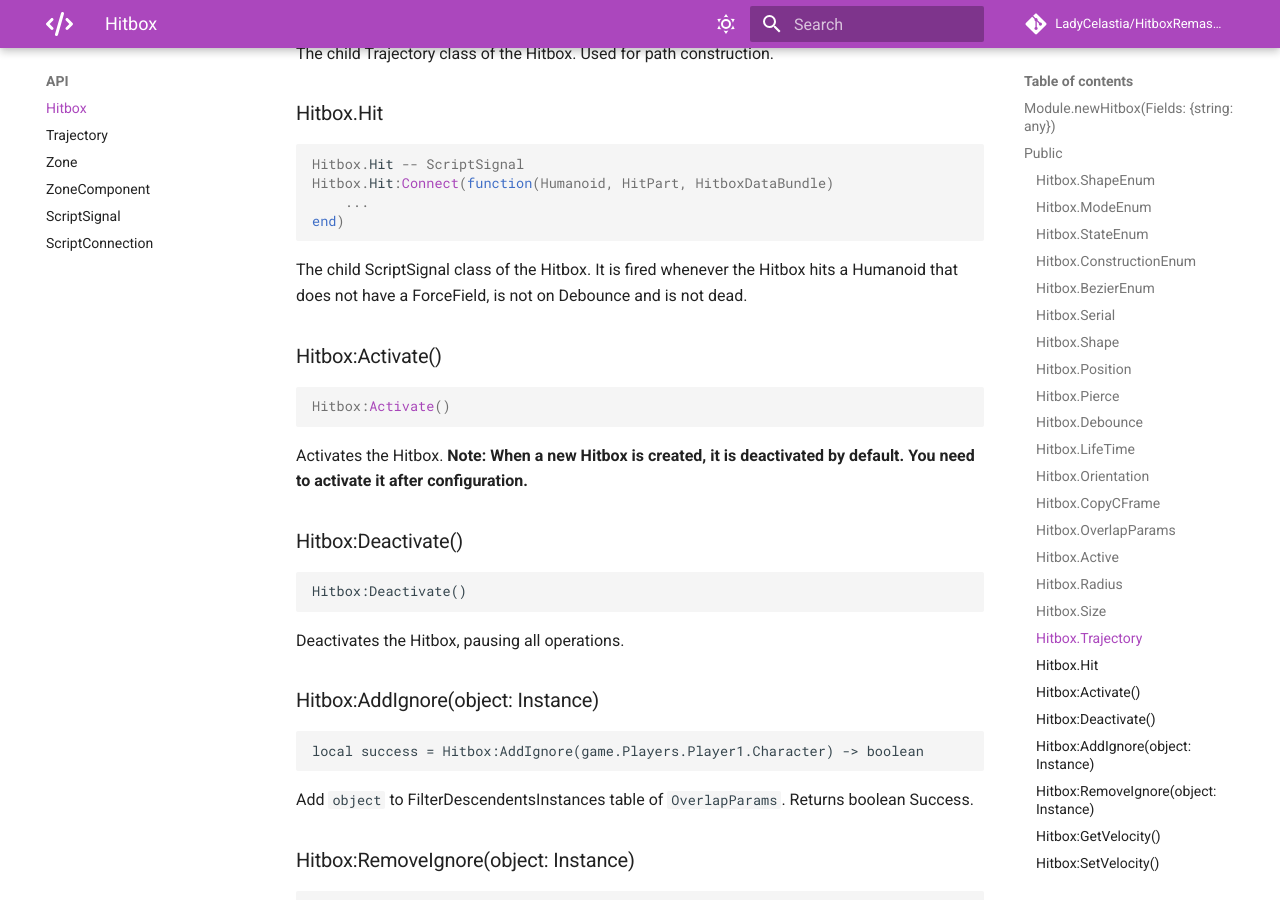
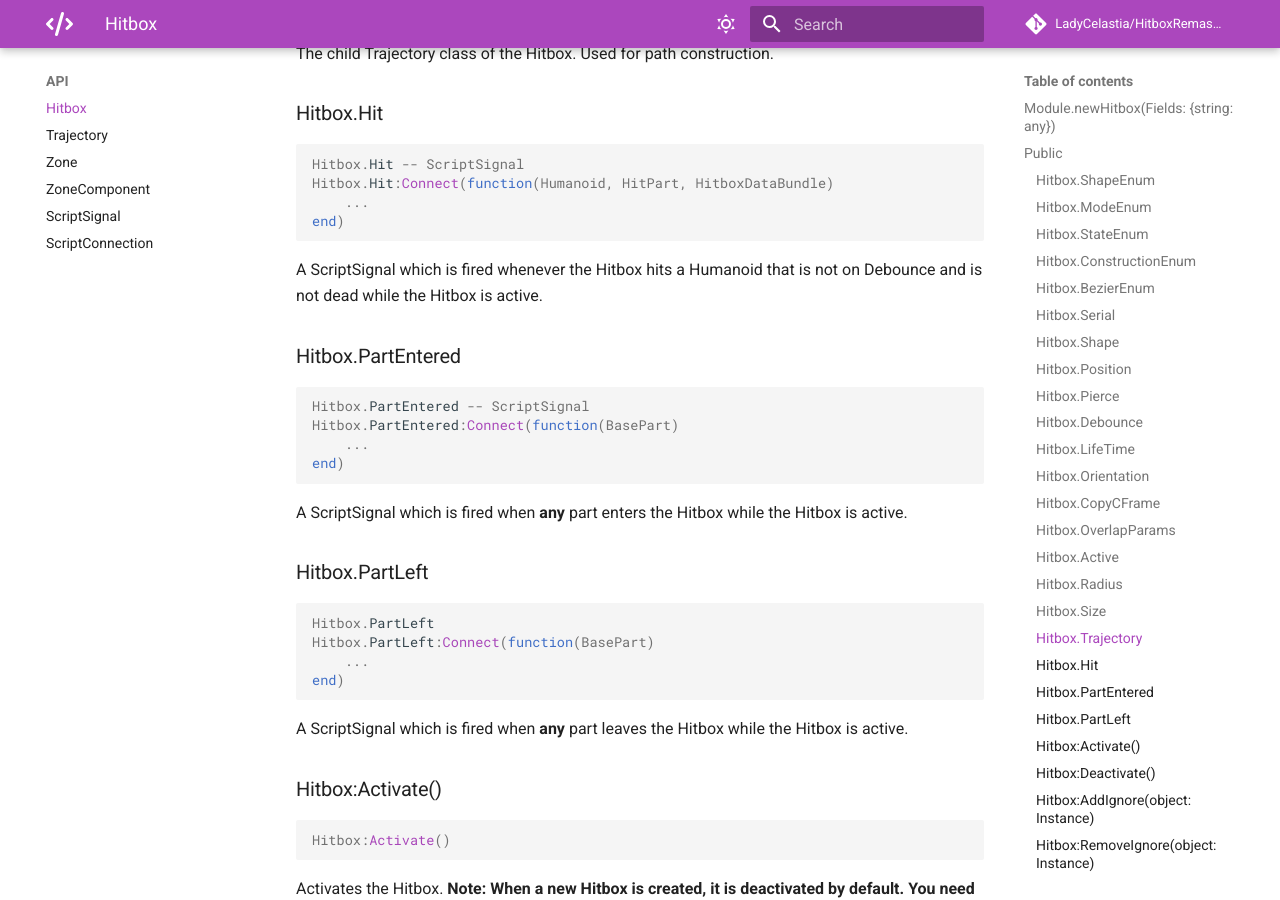
Before and after one commit to LadyCelastia/HitboxRemaster, an MkDocs documentation site: the page built from docs/api/Hitbox.md, in a window 1280 px wide and 900 px high, scrolled down 3897 px. Built offline with MkDocs 1.6.1 and Material for MkDocs 9.7.7, drawn with Linux system fonts in a browser that asks for light colours; comment, search, counter and statistics services are not loaded.

````diff
--- a/docs/api/Hitbox.md
+++ b/docs/api/Hitbox.md
@@ -120,7 +120,23 @@ Hitbox.Hit:Connect(function(Humanoid, HitPart, HitboxDataBundle)
     ...
 end)
 ```
-The child ScriptSignal class of the Hitbox. It is fired whenever the Hitbox hits a Humanoid that does not have a ForceField, is not on Debounce and is not dead.
+A ScriptSignal which is fired whenever the Hitbox hits a Humanoid that is not on Debounce and is not dead while the Hitbox is active.
+### Hitbox.PartEntered
+```lua
+Hitbox.PartEntered -- ScriptSignal
+Hitbox.PartEntered:Connect(function(BasePart)
+    ...
+end)
+```
+A ScriptSignal which is fired when **any** part enters the Hitbox while the Hitbox is active.
+### Hitbox.PartLeft
+```lua
+Hitbox.PartLeft
+Hitbox.PartLeft:Connect(function(BasePart)
+    ...
+end)
+```
+A ScriptSignal which is fired when **any** part leaves the Hitbox while the Hitbox is active.
 ### Hitbox:Activate()
 ```lua
 Hitbox:Activate()
````
Also changed, not shown: README.md (+8 -1 lines), docs/api/ScriptConnection.md (+1 -1 lines), 1 other file.
